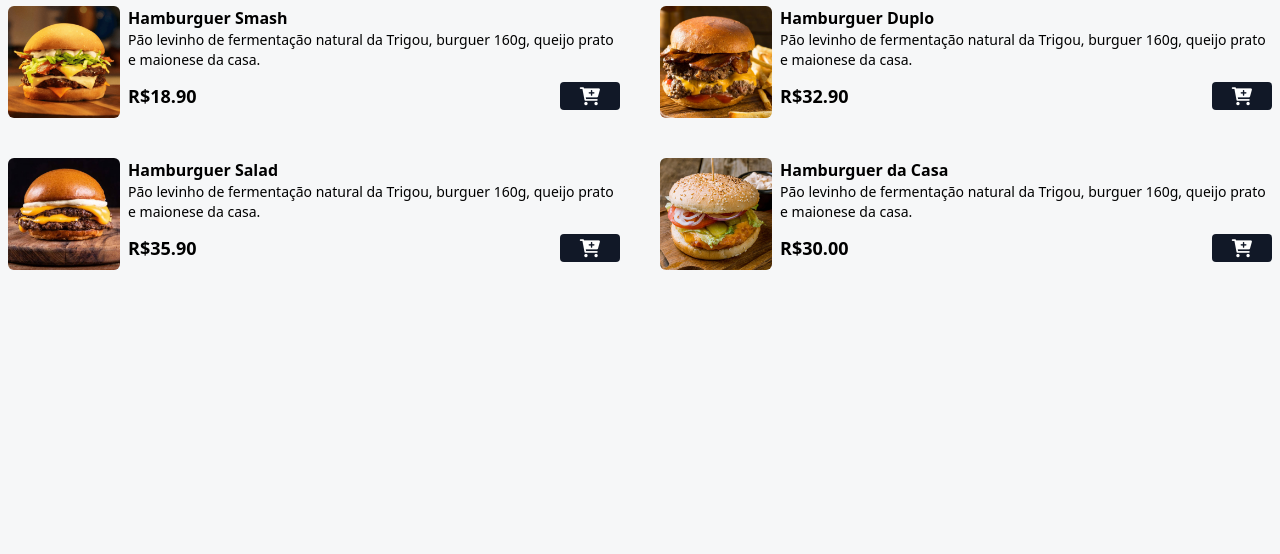
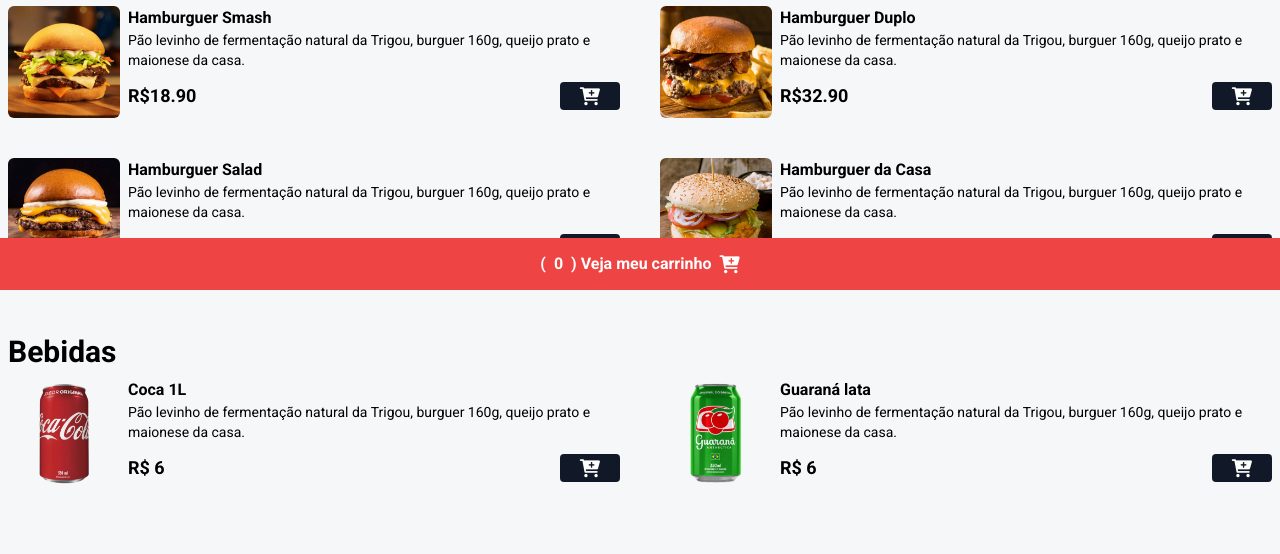
Before and after one commit to ThiagoSantos7/Hamburgueria, a website: page index.html in a window 1280 px wide. Shown: the part 510-1064 px from the top of the page. Before the commit the page ends 844 px from the top, so only its background shows below. Drawn offline with Linux system fonts and the light colour scheme.

Commit message:
dando fim a estilização

```diff
--- a/index.html
+++ b/index.html
@@ -4,6 +4,10 @@
 <head>
     <meta charset="UTF-8">
     <meta name="viewport" content="width=device-width, initial-scale=1.0">
+    <link rel="preconnect" href="https://fonts.googleapis.com">
+    <link rel="preconnect" href="https://fonts.gstatic.com" crossorigin>
+    <link href="https://fonts.googleapis.com/css2?family=Roboto:ital,wght@0,100..900;1,100..900&display=swap"
+        rel="stylesheet">
     <link rel="stylesheet" href="https://cdnjs.cloudflare.com/ajax/libs/font-awesome/6.0.0-beta3/css/all.min.css"
         integrity="sha512-Fo3rlrZj/k7ujTnHg4CGR2D7kSs0v4LLanw2qksYuRlEzO+tcaEPQogQ0KaoGN26/zrn20ImR1DfuLWnOo7aBA=="
         crossorigin="anonymous" referrerpolicy="no-referrer" />
@@ -34,13 +38,12 @@
         Conheça nosso menu
     </h2>
 
-    <!--Inicio menu-->
+
 
     <div id="menu">
 
         <main class="grid grid-cols-1 md:grid-cols-2 gap-7 md:gap-10 mx-auto max-w-7xl px-2 mb-16">
 
-            <!--Produto Item-->
             <div class="flex gap-2">
                 <img src="./assets/hamb-1.png" alt="hamburguer smash"
                     class="w-28 h-28 rounded-md hover:scale-110 hover:-rotate-2 duration-300" />
@@ -52,11 +55,8 @@
 
                     <div class="flex items-center gap-2 justify-between mt-3">
                         <p class="font-bold text-lg">R$18.90</p>
-                        <button
-                        class="bg-gray-900 px-5 rounded add-to-cart-btn"
-                        data-name="Hamburguer Smash"
-                        data-price="18.90"
-                        >
+                        <button class="bg-gray-900 px-5 rounded add-to-cart-btn" data-name="Hamburguer Smash"
+                            data-price="18.90">
 
                             <i class="fa fa-cart-plus text-lg text-white"></i>
 
@@ -65,10 +65,9 @@
                 </div>
 
             </div>
-            <!--Fim Produto Item-->
 
-              <!--Produto Item-->
-              <div class="flex gap-2">
+
+            <div class="flex gap-2">
                 <img src="./assets/hamb-2.png" alt="hamburguer Duplo"
                     class="w-28 h-28 rounded-md hover:scale-110 hover:-rotate-2 duration-300" />
 
@@ -79,11 +78,8 @@
 
                     <div class="flex items-center gap-2 justify-between mt-3">
                         <p class="font-bold text-lg">R$32.90</p>
-                        <button
-                        class="bg-gray-900 px-5 rounded add-to-cart-btn"
-                        data-name="Hamburguer Duplo"
-                        data-price="32.90"
-                        >
+                        <button class="bg-gray-900 px-5 rounded add-to-cart-btn" data-name="Hamburguer Duplo"
+                            data-price="32.90">
 
                             <i class="fa fa-cart-plus text-lg text-white"></i>
 
@@ -93,8 +89,7 @@
 
             </div>
 
-              <!--Produto Item-->
-              <div class="flex gap-2">
+            <div class="flex gap-2">
                 <img src="./assets/hamb-3.png" alt="hamburguer Salad"
                     class="w-28 h-28 rounded-md hover:scale-110 hover:-rotate-2 duration-300" />
 
@@ -105,11 +100,8 @@
 
                     <div class="flex items-center gap-2 justify-between mt-3">
                         <p class="font-bold text-lg">R$35.90</p>
-                        <button
-                        class="bg-gray-900 px-5 rounded add-to-cart-btn"
-                        data-name="Hamburguer Salad"
-                        data-price="35.90"
-                        >
+                        <button class="bg-gray-900 px-5 rounded add-to-cart-btn" data-name="Hamburguer Salad"
+                            data-price="35.90">
 
                             <i class="fa fa-cart-plus text-lg text-white"></i>
 
@@ -119,8 +111,8 @@
 
             </div>
 
-              <!--Produto Item-->
-              <div class="flex gap-2">
+
+            <div class="flex gap-2">
                 <img src="./assets/hamb-4.png" alt="hamburguer da Casa"
                     class="w-28 h-28 rounded-md hover:scale-110 hover:-rotate-2 duration-300" />
 
@@ -131,11 +123,8 @@
 
                     <div class="flex items-center gap-2 justify-between mt-3">
                         <p class="font-bold text-lg">R$30.00</p>
-                        <button
-                        class="bg-gray-900 px-5 rounded add-to-cart-btn"
-                        data-name="Hamburguer da Casa"
-                        data-price="30.00"
-                        >
+                        <button class="bg-gray-900 px-5 rounded add-to-cart-btn" data-name="Hamburguer da Casa"
+                            data-price="30.00">
 
                             <i class="fa fa-cart-plus text-lg text-white"></i>
 
@@ -147,7 +136,97 @@
 
         </main>
 
+        <div class="mx-auto max-w-7xl px-2 my-2">
+            <h2 class="font-bold text-3xl">Bebidas</h2>
+        </div>
+
+        <div class="grid grid-cols-1 md:grid-cols-2 gap-7 md:gap-10 mx-auto max-w-7xl px-2 mb-16" id="menu">
+
+            <div class="flex gap-2 w-full">
+                <img src="./assets/refri-1.png" alt="Coca Cola"
+                    class="w-28 h-28 rounded-md hover:scale-110 hover:-rotate-2 duration-300" />
+
+                <div class="w-full">
+                    <p class="font-bold">Coca 1L</p>
+                    <p class="text-sm">Pão levinho de fermentação natural da Trigou, burguer 160g, queijo prato e
+                        maionese da casa.</p>
+
+                    <div class="flex items-center gap-2 justify-between mt-3">
+                        <p class="font-bold text-lg">R$ 6</p>
+                        <button class="bg-gray-900 px-5 rounded add-to-cart-btn" data-name="Coca Cola" data-price="6">
+
+                            <i class="fa fa-cart-plus text-lg text-white"></i>
+
+                        </button>
+                    </div>
+
+                </div>
+
+            </div>
+
+
+            <div class="flex gap-2 w-full">
+                <img src="./assets/refri-2 (1).png" alt="Guaraná lata"
+                    class="w-28 h-28 rounded-md hover:scale-110 hover:-rotate-2 duration-300" />
+
+                <div class="w-full">
+                    <p class="font-bold">Guaraná lata</p>
+                    <p class="text-sm">Pão levinho de fermentação natural da Trigou, burguer 160g, queijo prato e
+                        maionese da casa.</p>
+
+                    <div class="flex items-center gap-2 justify-between mt-3">
+                        <p class="font-bold text-lg">R$ 6</p>
+                        <button class="bg-gray-900 px-5 rounded add-to-cart-btn" data-name="Guaraná lata"
+                            data-price="6">
+
+                            <i class="fa fa-cart-plus text-lg text-white"></i>
+
+                        </button>
+                    </div>
+
+                </div>
+
+            </div>
+
+
+        </div>
+
     </div>
+
+    <!--Modal cart-->
+    <div class="bg-black/60 w-full h-full fixed top-0 left-0 z-[99] items-center justify-center hidden">
+
+        <div class="bg-white p-5 rounded-md min-w-[90%] md:min-w-[600px]">
+            <h2 class="text-center font-bold text-2xl mb-2 ">Meu carrinho</h2>
+
+            <div id="cart-items" class="flex justify-between mb-2 flex-col"></div>
+
+            <p class="font-bold">Total: <span id="cart-total">0.00</span></p>
+
+            <p class="font-bold mt-4">Endereço de entrega:</p>
+            <input type="text" placeholder="Digite seu endereço completo..." id="address"
+                class="w-full border-2 p-1 rounded my-1" />
+            <p class="text-red-500 hidden" id="address-warn">Digite seu endedreço completo!</p>
+
+            <div class="flex items-center justify-between mt-5 w-full">
+                <button id="close-modasl-btn">Fechar</button>
+                <button id="checkout-btn" class="bg-green-500 text-white px-4 py-1 rounded">Finalizar pedido</button>
+            </div>
+        </div>
+
+    </div>
+    <!-- Fim Modal cart-->
+
+    <!--Button cart footer-->
+    <footer class="w-full bg-red-500 py-3 fixed bottom-0 z-40 flex items-center justify-center">
+        <button class="flex items-center gap-2 text-white font-bold" id="cart-btn">
+            (<span id="cart-count">0</span>)
+            Veja meu carrinho
+            <i class="fa fa-cart-plus text-lg text-white"></i>
+        </button>
+    </footer>
+    <!--fim button cart footer-->
+
 
 </body>
 
--- a/tailwind.config.js
+++ b/tailwind.config.js
@@ -2,6 +2,9 @@
 module.exports = {
   content: ["./**/*.{html,js}"],
   theme: {
+    fontFamily:{
+      'sans': ['Roboto', 'sans-serif']
+    },
     extend: {
       backgroundImage: {
         "home": "url('/assets/bg.png')"
```
Also changed, not shown: styles/output.css.
